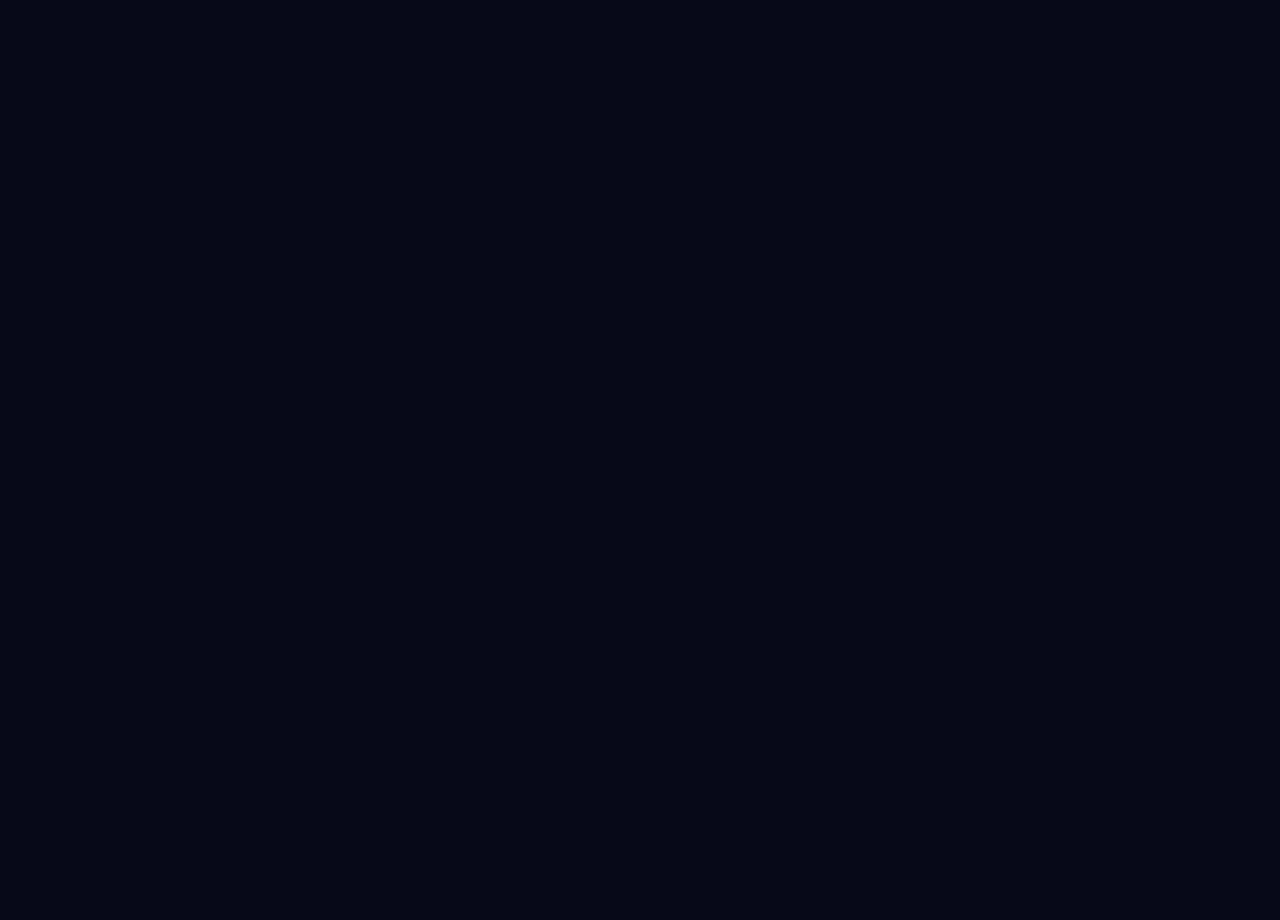
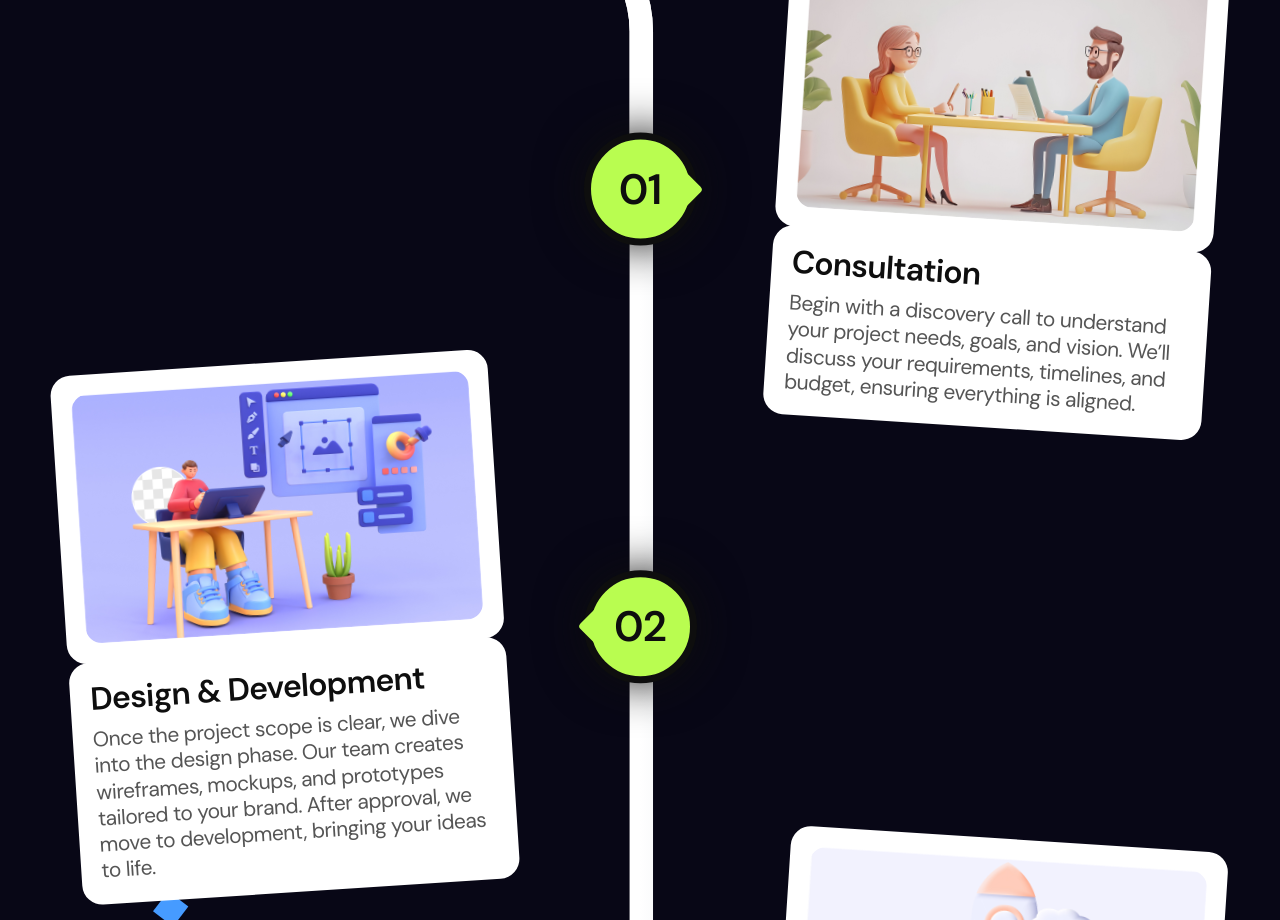
Before and after one commit to ajmal-j/uievr, a React (Vite) app: page / in a window 1280 px wide. Shown: the part 1880-2800 px from the top of the page. Built offline with nearby package versions, Linux system fonts and the light colour scheme.

Commit message:
feat : complete 3 steps responsiveness.

```diff
--- a/package.json
+++ b/package.json
@@ -22,6 +22,7 @@
     "react": "^18.3.1",
     "react-dom": "^18.3.1",
     "react-hook-form": "^7.54.2",
+    "react-intersection-observer": "^9.16.0",
     "tailwind-merge": "^2.5.2",
     "tailwindcss-animate": "^1.0.7",
     "validator": "^13.12.0",
--- a/src/components/pages/home/steps-to-work-with-us.tsx
+++ b/src/components/pages/home/steps-to-work-with-us.tsx
@@ -1,6 +1,7 @@
-import { useRef } from "react";
+import { useEffect, useRef, useState } from "react";
 import SVGAnimation from "./svg-animation";
 import { motion, useInView } from "framer-motion";
+import { useInView as useInViewObserver } from "react-intersection-observer";
 
 export default function StepsToWorkWithUs() {
   const stepRef = useRef<HTMLDivElement | null>(null);
@@ -9,19 +10,75 @@ export default function StepsToWorkWithUs() {
     once: true,
   });
 
+  const [cardInView, setCardInView] = useState<
+    "card1" | "card2" | "card3" | null
+  >(null);
+
+  const { ref: stepCard1, inView: isCard1InView } = useInViewObserver({
+    threshold: 0.9,
+  });
+  const { ref: stepCard2, inView: isCard2InView } = useInViewObserver({
+    threshold: 0.9,
+  });
+  const { ref: stepCard3, inView: isCard3InView } = useInViewObserver({
+    threshold: 0.9,
+  });
+
+  useEffect(() => {
+    if (window.innerWidth >= 768) {
+      setCardInView(null);
+      return;
+    }
+
+    if (isCard1InView) {
+      setCardInView("card1");
+    } else if (isCard2InView) {
+      setCardInView("card2");
+    } else if (isCard3InView) {
+      setCardInView("card3");
+    }
+  }, [isCard1InView, isCard2InView, isCard3InView]);
+
   return (
-    <div className='w-full space-y-32'>
+    <div className='w-full xl:space-y-32 lg:space-y-24 md:space-y-20 sm:space-y-16 space-y-6'>
       <div>
-        <h2 className='text-white font-bold font-dmSans text-center px-4 text-[74px] tracking-tight'>
+        <h2 className='text-white font-bold font-dmSans text-center px-4 xl:text-[74px] lg:text-[60px] md:text-[50px] sm:text-[40px] text-[30px] tracking-tight'>
           3 Step to work with us
         </h2>
-        <p className='text-[21px] text-white font-dmSans text-center px-4 tracking-tight opacity-60'>
+        <p className='xl:text-[21px] lg:text-[18px] md:text-[16px] sm:text-[14px] text-[12px] text-white font-dmSans text-center px-4 tracking-tight opacity-60'>
           Effortless Steps to Start Your Project
         </p>
       </div>
-      <div className='w-full relative' ref={stepRef}>
+      <motion.div
+        animate={{
+          translateX:
+            cardInView === "card1"
+              ? "-46%"
+              : cardInView === "card2"
+              ? window.innerWidth >= 640
+                ? "46%"
+                : "-4%"
+              : cardInView === "card3"
+              ? "-46%"
+              : "0%",
+        }}
+        className='sm:w-full w-[200dvw] relative'
+        ref={stepRef}
+      >
         <SVGAnimation />
-        <div className='flex items-center justify-center absolute top-[20%] -translate-y-1/2 left-0 right-0 gap-20'>
+        <div
+          ref={stepCard1}
+          className='absolute top-[-10%] -translate-y-1/2 left-0 right-0'
+        />
+        <div
+          ref={stepCard2}
+          className='absolute top-[45%] -translate-y-1/2 left-0 right-0'
+        />
+        <div
+          ref={stepCard3}
+          className='absolute top-[70%] -translate-y-1/2 left-0 right-0'
+        />
+        <div className='flex items-center justify-center absolute top-[20%] -translate-y-1/2 left-0 right-0 xl:gap-20 lg:gap-16 md:gap-12 sm:gap-10 gap-4'>
           <div className='flex-1'></div>
           <motion.div
             initial={{ scale: 0 }}
@@ -29,12 +86,12 @@ export default function StepsToWorkWithUs() {
               scale: isInView ? 1 : 0,
               transition: { delay: 1.8, duration: 0.2 },
             }}
-            className='size-[113px] border-[7px] border-[#0E0E0E] bg-secondaryBackground rounded-full shadow-[0px_0px_48px_0px_#0E0E0E] grid place-content-center relative'
+            className='xl:size-[113px] lg:size-[90px] md:size-[70px] sm:size-[50px] size-[40px] xl:border-[7px] lg:border-[5px] md:border-[3px] sm:border-[2px] border-[1px] border-[#0E0E0E] bg-secondaryBackground rounded-full shadow-[0px_0px_48px_0px_#0E0E0E] grid place-content-center relative shrink-0'
           >
-            <span className='inline-block text-[#0E0E0E] text-[42.5px] font-dmSans font-semibold tracking-tight z-[1]'>
+            <span className='inline-block text-[#0E0E0E] xl:text-[42.5px] lg:text-[35px] md:text-[27px] sm:text-[20px] text-[14px] font-dmSans font-semibold tracking-tight z-[1]'>
               01
             </span>
-            <div className='size-[50px] bg-secondaryBackground absolute rounded-sm top-1/2 -translate-y-1/2 -right-[3px] rotate-45' />
+            <div className='xl:size-[50px] lg:size-[40px] md:size-[30px] sm:size-[15px] size-[10px] bg-secondaryBackground absolute md:rounded-sm sm:rounded-xs rounded-[2px] top-1/2 -translate-y-1/2 -right-[3px] rotate-45' />
           </motion.div>
           <motion.div
             initial={{ opacity: 0, scale: 0.5 }}
@@ -50,22 +107,22 @@ export default function StepsToWorkWithUs() {
           >
             <img
               src='/pages/home/steps/step-1.svg'
-              className='absolute left-[60%] top-0 -translate-x-1/4 -translate-y-1/2'
+              className='absolute left-[60%] top-0 -translate-x-1/4 -translate-y-1/2 lg:block hidden'
               alt=''
             />
-            <div className='inline-flex flex-col items-start justify-center -space-y-[1px] max-w-[440px] rotate-[3.7deg] '>
-              <div className='bg-white px-[20px] py-[20px] inline-block rounded-[20px] w-full'>
+            <div className='inline-flex flex-col items-start justify-center -space-y-[1px] max-w-[440px] sm:rotate-[3.7deg] rotate-[3deg] w-min'>
+              <div className='bg-white xl:p-[20px] lg:p-[20px] md:p-[18px] sm:p-[17px] p-[15px] inline-block rounded-[20px]'>
                 <img
                   src='/pages/home/steps/step-1.png'
-                  className='rounded-[16px] w-full object-contain'
+                  className='rounded-[16px] object-contain xl:max-w-[400px] lg:max-w-[300px] md:max-w-[250px] sm:max-w-[200px] max-w-[230px]'
                   alt=''
                 />
               </div>
-              <div className='bg-white px-[20px] py-[20px] inline-block rounded-[20px] w-full space-y-3'>
-                <h4 className='font-semibold font-dmSans text-[32px] tracking-tight text-[#0E0E0E] leading-none'>
+              <div className='bg-white xl:p-[20px] lg:p-[20px] md:p-[18px] sm:p-[17px] p-[15px] inline-block rounded-[20px] w-full space-y-3'>
+                <h4 className='font-semibold font-dmSans xl:text-[32px] lg:text-[24px] md:text-[20px] sm:text-[18px] text-[16px] tracking-tight text-[#0E0E0E] leading-none'>
                   Consultation
                 </h4>
-                <p className='text-[21px] font-dmSans text-[#0E0E0E] opacity-70 inline-block tracking-tight leading-tight'>
+                <p className='xl:text-[21px] lg:text-[17px] md:text-[14px] sm:text-[10px] font-dmSans text-[#0E0E0E] opacity-70 inline-block tracking-tight leading-tight'>
                   Begin with a discovery call to understand your project needs,
                   goals, and vision. We’ll discuss your requirements, timelines,
                   and budget, ensuring everything is aligned.
@@ -74,7 +131,8 @@ export default function StepsToWorkWithUs() {
             </div>
           </motion.div>
         </div>
-        <div className='flex items-center justify-center absolute top-1/2 -translate-y-1/2 left-0 right-0 gap-20'>
+
+        <div className='flex items-center justify-center absolute top-1/2 -translate-y-1/2 left-0 right-0 xl:gap-20 lg:gap-16 md:gap-12 sm:gap-10 gap-4'>
           <motion.div
             initial={{ opacity: 0, scale: 0.5 }}
             animate={{
@@ -89,22 +147,22 @@ export default function StepsToWorkWithUs() {
           >
             <img
               src='/pages/home/steps/step-2.svg'
-              className='absolute right-[60%] bottom-0 translate-x-1/2 translate-y-[100%]'
+              className='absolute right-[60%] bottom-0 translate-x-1/2 translate-y-[100%] lg:block hidden'
               alt=''
             />
-            <div className='inline-flex flex-col items-end justify-center -space-y-[1px] max-w-[440px] rotate-[-3.7deg] '>
-              <div className='bg-white px-[20px] py-[20px] inline-block rounded-[20px] w-full'>
+            <div className='inline-flex flex-col items-end justify-center -space-y-[1px] max-w-[440px] sm:rotate-[-3.7deg] rotate-[-3deg] w-min'>
+              <div className='bg-white px-[20px] py-[20px] inline-block rounded-[20px] w-min'>
                 <img
                   src='/pages/home/steps/step-2.png'
-                  className='rounded-[16px] w-full object-contain'
+                  className='rounded-[16px] object-contain xl:max-w-[400px] lg:max-w-[300px] md:max-w-[250px] sm:max-w-[200px] max-w-[230px]'
                   alt=''
                 />
               </div>
-              <div className='bg-white px-[20px] py-[20px] inline-block rounded-[20px] w-full space-y-3'>
-                <h4 className='font-semibold font-dmSans text-[32px] tracking-tight text-[#0E0E0E] leading-none'>
+              <div className='bg-white xl:p-[20px] lg:p-[20px] md:p-[18px] sm:p-[17px] p-[15px] inline-block rounded-[20px] w-full space-y-3'>
+                <h4 className='font-semibold font-dmSans xl:text-[32px] lg:text-[24px] md:text-[20px] sm:text-[18px] text-[16px] tracking-tight text-[#0E0E0E] leading-none'>
                   Design & Development
                 </h4>
-                <p className='text-[21px] font-dmSans text-[#0E0E0E] opacity-70 inline-block tracking-tight leading-tight'>
+                <p className='xl:text-[21px] lg:text-[17px] md:text-[14px] sm:text-[10px] font-dmSans text-[#0E0E0E] opacity-70 inline-block tracking-tight leading-tight'>
                   Once the project scope is clear, we dive into the design
                   phase. Our team creates wireframes, mockups, and prototypes
                   tailored to your brand. After approval, we move to
@@ -119,16 +177,17 @@ export default function StepsToWorkWithUs() {
               scale: isInView ? 1 : 0,
               transition: { delay: 2.3, duration: 0.2 },
             }}
-            className='size-[113px] border-[7px] border-[#0E0E0E] bg-secondaryBackground rounded-full shadow-[0px_0px_48px_0px_#0E0E0E] grid place-content-center relative'
+            className='xl:size-[113px] lg:size-[90px] md:size-[70px] sm:size-[50px] size-[40px] xl:border-[7px] lg:border-[5px] md:border-[3px] sm:border-[2px] border-[1px] border-[#0E0E0E] bg-secondaryBackground rounded-full shadow-[0px_0px_48px_0px_#0E0E0E] grid place-content-center relative shrink-0'
           >
-            <span className='inline-block text-[#0E0E0E] text-[42.5px] font-dmSans font-semibold tracking-tight z-[1]'>
+            <span className='inline-block text-[#0E0E0E] xl:text-[42.5px] lg:text-[35px] md:text-[27px] sm:text-[20px] text-[14px] font-dmSans font-semibold tracking-tight z-[1]'>
               02
             </span>
-            <div className='size-[50px] bg-secondaryBackground absolute rounded-sm top-1/2 -translate-y-1/2 -left-[3px] rotate-45' />
+            <div className='xl:size-[50px] lg:size-[40px] md:size-[30px] sm:size-[15px] size-[10px] bg-secondaryBackground absolute md:rounded-sm sm:rounded-xs rounded-[2px] top-1/2 -translate-y-1/2 -left-[3px] rotate-45' />
           </motion.div>
           <div className='flex-1'></div>
         </div>
-        <div className='flex items-center justify-center absolute top-[80%] -translate-y-1/2 left-0 right-0 gap-20'>
+
+        <div className='flex items-center justify-center absolute top-[80%] -translate-y-1/2 left-0 right-0 xl:gap-20 lg:gap-16 md:gap-12 sm:gap-10 gap-4'>
           <div className='flex-1'></div>
           <motion.div
             initial={{ scale: 0 }}
@@ -136,12 +195,12 @@ export default function StepsToWorkWithUs() {
               scale: isInView ? 1 : 0,
               transition: { delay: 2.9, duration: 0.2 },
             }}
-            className='size-[113px] border-[7px] border-[#0E0E0E] bg-secondaryBackground rounded-full shadow-[0px_0px_48px_0px_#0E0E0E] grid place-content-center relative'
+            className='xl:size-[113px] lg:size-[90px] md:size-[70px] sm:size-[50px] size-[40px] xl:border-[7px] lg:border-[5px] md:border-[3px] sm:border-[2px] border-[1px] border-[#0E0E0E] bg-secondaryBackground rounded-full shadow-[0px_0px_48px_0px_#0E0E0E] grid place-content-center relative shrink-0'
           >
-            <span className='inline-block text-[#0E0E0E] text-[42.5px] font-dmSans font-semibold tracking-tight z-[1]'>
+            <span className='inline-block text-[#0E0E0E] xl:text-[42.5px] lg:text-[35px] md:text-[27px] sm:text-[20px] text-[14px] font-dmSans font-semibold tracking-tight z-[1]'>
               03
             </span>
-            <div className='size-[50px] bg-secondaryBackground absolute rounded-sm top-1/2 -translate-y-1/2 -right-[3px] rotate-45' />
+            <div className='xl:size-[50px] lg:size-[40px] md:size-[30px] sm:size-[15px] size-[10px] bg-secondaryBackground absolute md:rounded-sm sm:rounded-xs rounded-[2px] top-1/2 -translate-y-1/2 -right-[3px] rotate-45' />
           </motion.div>
           <motion.div
             initial={{ opacity: 0, scale: 0.5 }}
@@ -162,22 +221,22 @@ export default function StepsToWorkWithUs() {
           >
             <img
               src='/pages/home/steps/step-3.svg'
-              className='absolute left-[60%] bottom-0 translate-y-1/2'
+              className='absolute left-[60%] bottom-0 translate-y-1/2 lg:block hidden'
               alt=''
             />
-            <div className='inline-flex flex-col items-end justify-center -space-y-[1px] max-w-[440px] rotate-[3.7deg] '>
-              <div className='bg-white px-[20px] py-[20px] inline-block rounded-[20px] w-full'>
+            <div className='inline-flex flex-col items-end justify-center -space-y-[1px] max-w-[440px] sm:rotate-[3.7deg] rotate-[3deg] w-min'>
+              <div className='bg-white px-[20px] py-[20px] inline-block rounded-[20px] w-min'>
                 <img
                   src='/pages/home/steps/step-3.png'
-                  className='rounded-[16px] w-full object-contain'
+                  className='rounded-[16px] object-contain xl:max-w-[400px] lg:max-w-[300px] md:max-w-[250px] sm:max-w-[200px] max-w-[230px]'
                   alt=''
                 />
               </div>
-              <div className='bg-white px-[20px] py-[20px] inline-block rounded-[20px] w-full space-y-3'>
-                <h4 className='font-semibold font-dmSans text-[32px] tracking-tight text-[#0E0E0E] leading-none'>
+              <div className='bg-white xl:p-[20px] lg:p-[20px] md:p-[18px] sm:p-[17px] p-[15px] inline-block rounded-[20px] w-full space-y-3'>
+                <h4 className='font-semibold font-dmSans xl:text-[32px] lg:text-[24px] md:text-[20px] sm:text-[18px] text-[16px] tracking-tight text-[#0E0E0E] leading-none'>
                   Review & Launch
                 </h4>
-                <p className='text-[21px] font-dmSans text-[#0E0E0E] opacity-70 inline-block tracking-tight leading-tight'>
+                <p className='xl:text-[21px] lg:text-[17px] md:text-[14px] sm:text-[10px] font-dmSans text-[#0E0E0E] opacity-70 inline-block tracking-tight leading-tight'>
                   We’ll present the final design for your review and make any
                   necessary adjustments
                 </p>
@@ -185,7 +244,7 @@ export default function StepsToWorkWithUs() {
             </div>
           </motion.div>
         </div>
-      </div>
+      </motion.div>
     </div>
   );
 }
--- a/src/components/pages/home/svg-animation.tsx
+++ b/src/components/pages/home/svg-animation.tsx
@@ -1,20 +1,5 @@
 import { motion, useInView } from "framer-motion";
 import { useRef } from "react";
-
-const draw = {
-  hidden: { pathLength: 0, opacity: 0 },
-  visible: (i: number) => {
-    const delay = i * 0.5;
-    return {
-      pathLength: 1,
-      opacity: 1,
-      transition: {
-        pathLength: { delay, type: "spring", duration: 20, bounce: 0, ease : "linear" },
-        opacity: { delay, duration: 1 },
-      },
-    };
-  },
-};
 
 export default function SVGAnimation() {
   const ref = useRef<HTMLDivElement | null>(null);
@@ -22,22 +7,47 @@ export default function SVGAnimation() {
     once: true,
   });
 
+  const draw = {
+    hidden: { pathLength: 0, opacity: 0 },
+    visible: (i: number) => {
+      let delay = 0;
+      if (window.innerWidth >= 1024) {
+        delay = i * 0.5;
+      } else {
+        delay = i * 0.1;
+      }
+      return {
+        pathLength: 1,
+        opacity: 1,
+        transition: {
+          pathLength: {
+            delay,
+            type: "spring",
+            duration: window.innerWidth >= 1024 ? 20 : 10,
+            bounce: 0,
+            ease: "linear",
+          },
+          opacity: { delay, duration: 1 },
+        },
+      };
+    },
+  };
+
   return (
-    <div ref={ref} className='flex justify-center items-center min-h-screen'>
+    <div ref={ref} className='flex justify-center items-center'>
       <motion.svg
         width='1920'
-        height='1866'
         viewBox='0 0 1920 1866'
         fill='none'
         xmlns='http://www.w3.org/2000/svg'
         initial='hidden'
         animate='visible'
-        className='w-full h-auto'
+        className='w-full min-w-[1500px]'
       >
         <motion.path
           d='M0 16H807.001C892.421 16 961.667 85.2466 961.667 170.667V1696C961.667 1781.42 1030.91 1850.67 1116.33 1850.67H1920'
           stroke='url(#paint0_linear_112_72)'
-          strokeWidth='30.6667'
+          className={"lg:stroke-[30px] md:stroke-[20px] stroke-[15px]"}
           fill='transparent'
           strokeLinecap='round'
           variants={draw}
@@ -47,7 +57,7 @@ export default function SVGAnimation() {
         <motion.path
           d='M0 16H807.001C892.421 16 961.667 85.2466 961.667 170.667V334.667'
           stroke='url(#paint1_linear_112_72)'
-          strokeWidth='30.6667'
+          className={"lg:stroke-[30px] md:stroke-[20px] stroke-[15px]"}
           fill='transparent'
           strokeLinecap='round'
           variants={draw}
--- a/src/pages/home.tsx
+++ b/src/pages/home.tsx
@@ -16,7 +16,7 @@ export default function Home() {
     <div className='overflow-hidden 2xl:space-y-28 xl:space-y-24 lg:space-y-20 md:space-y-16 sm:space-y-14 space-y-6 pb-20'>
       <Hero />
       <OurClients />
-      {/* <StepsToWorkWithUs /> */}
+      <StepsToWorkWithUs />
       {/* <OurServices /> */}
       {/* <EvrExplanation /> */}
       {/* <OurWorks /> */}
```
Also changed, not shown: 1 other file (tests, documents, lock files or other folders).
